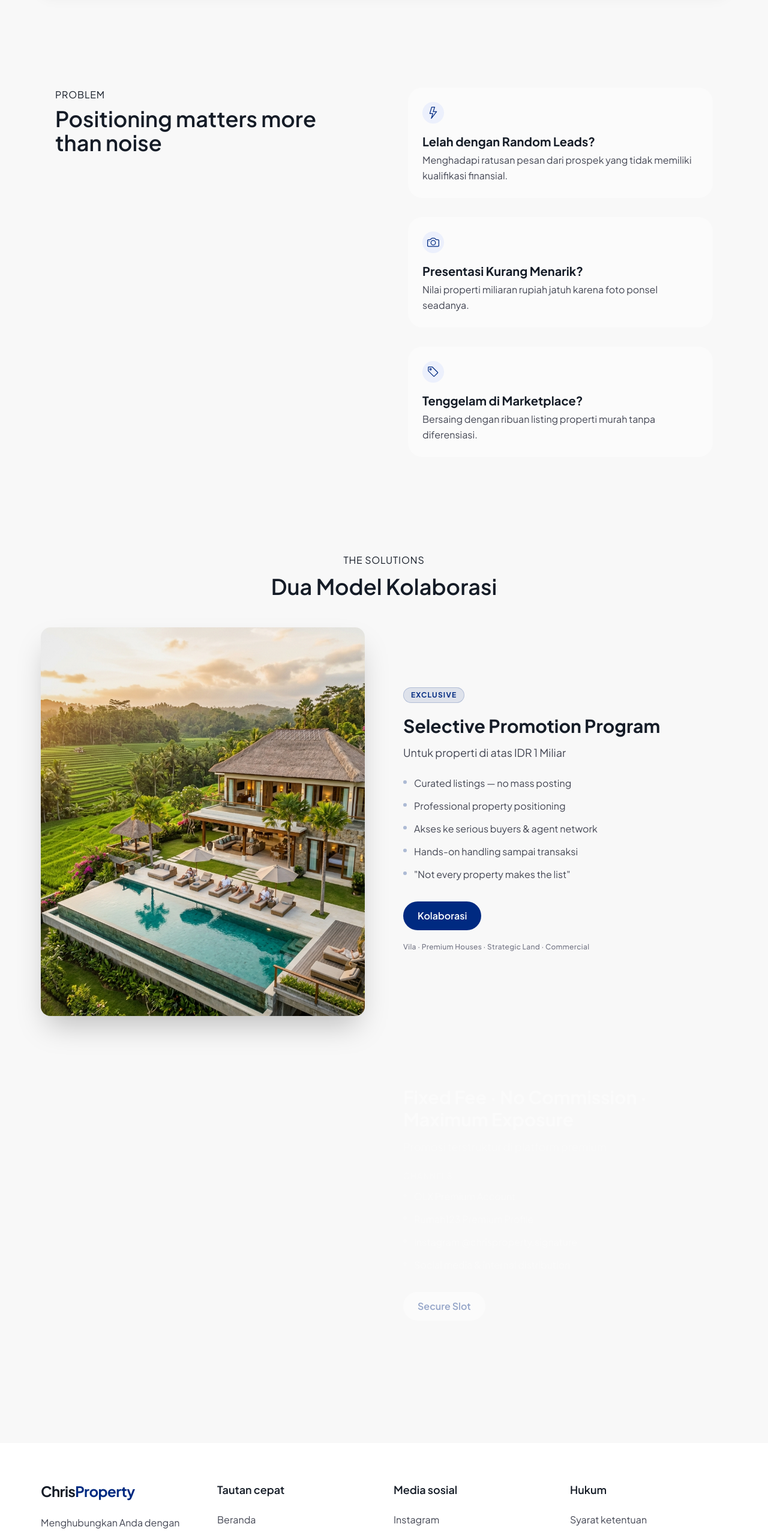
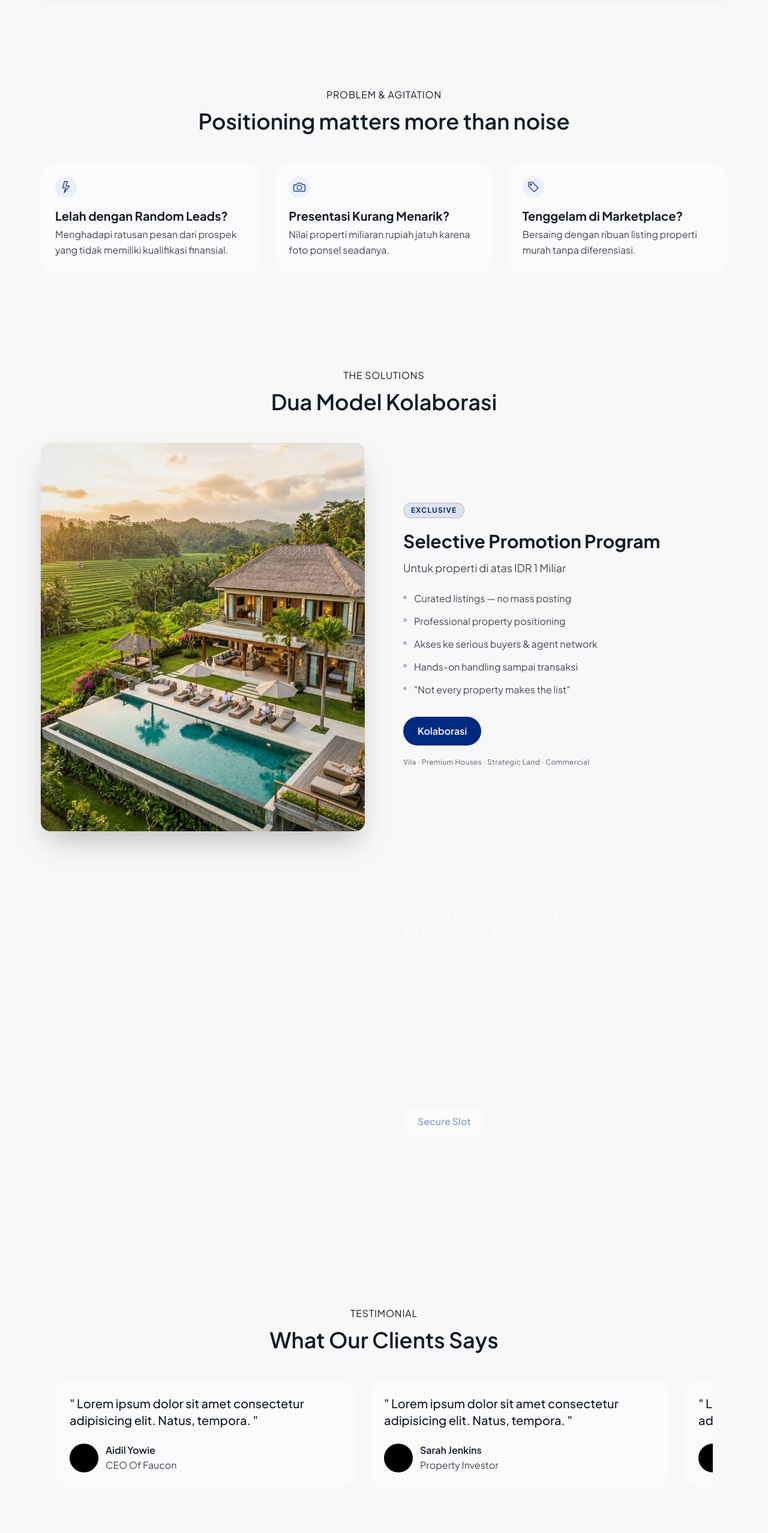
Before and after one commit to AIDILYOWIE/agency_property_website, a Next.js app: page /layanan in a window 1280 px wide. Shown: the part 1083-3639 px from the top of the page at 60% size. Built offline with nearby package versions, Linux system fonts and the light colour scheme.

Commit message:
:lipstick: Add section trust social proof and CTA

```diff
--- a/app/layanan/page.tsx
+++ b/app/layanan/page.tsx
@@ -5,6 +5,9 @@ import { Hero } from "@/components/sections/Hero";
 import { HowWeWork } from "@/components/sections/HowWeWork";
 import { BsLightning, BsCamera, BsTag } from "react-icons/bs";
 import { ScrollShowcase } from "@/components/sections/ScrollShowcase";
+import { WhyChooseUs } from "@/components/sections/WhyChooseUs";
+import { Testimonials } from "@/components/sections/Testimonials";
+import { CallToAction } from "@/components/sections/CallToAction";
 
 export const metadata: Metadata = {
   title: "Layanan Kami | Agency Property",
@@ -49,17 +52,19 @@ export default function LayananPage() {
         />
 
         {/* Problem & Agitation */}
-        <HowWeWork
-        cardType={"secondary"}
-          label="Problem"
-          title="Positioning matters more than noise"
-          items={problemItems}
-        />
+          <WhyChooseUs label="Problem & Agitation" title="Positioning matters more than noise" items={problemItems} />
       </div>
 
       {/* Solution */}
       <ScrollShowcase label="THE SOLUTIONS" />
 
+      <div className="flex flex-col px-[68px]">
+          {/* Trust social proof */}
+          <Testimonials/>
+      </div>
+
+      {/* CTA */}
+          <CallToAction  />
     </div>
   );
 }
```
